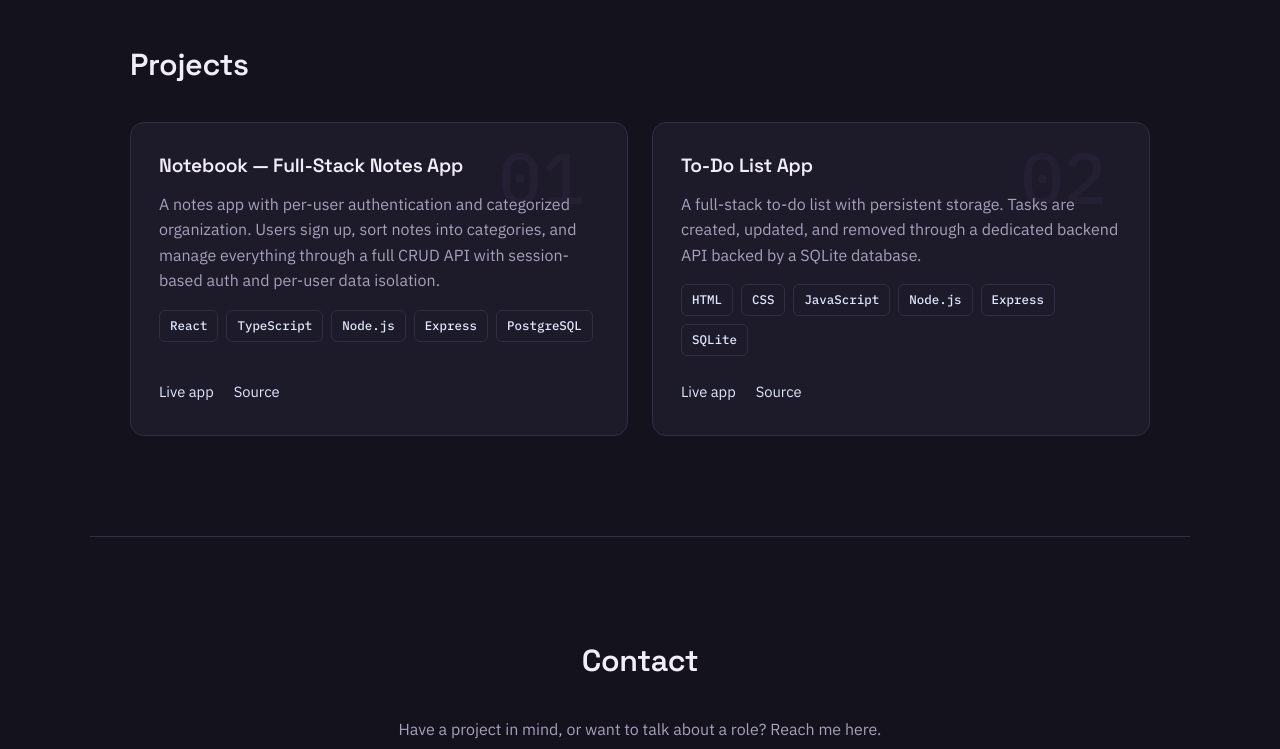
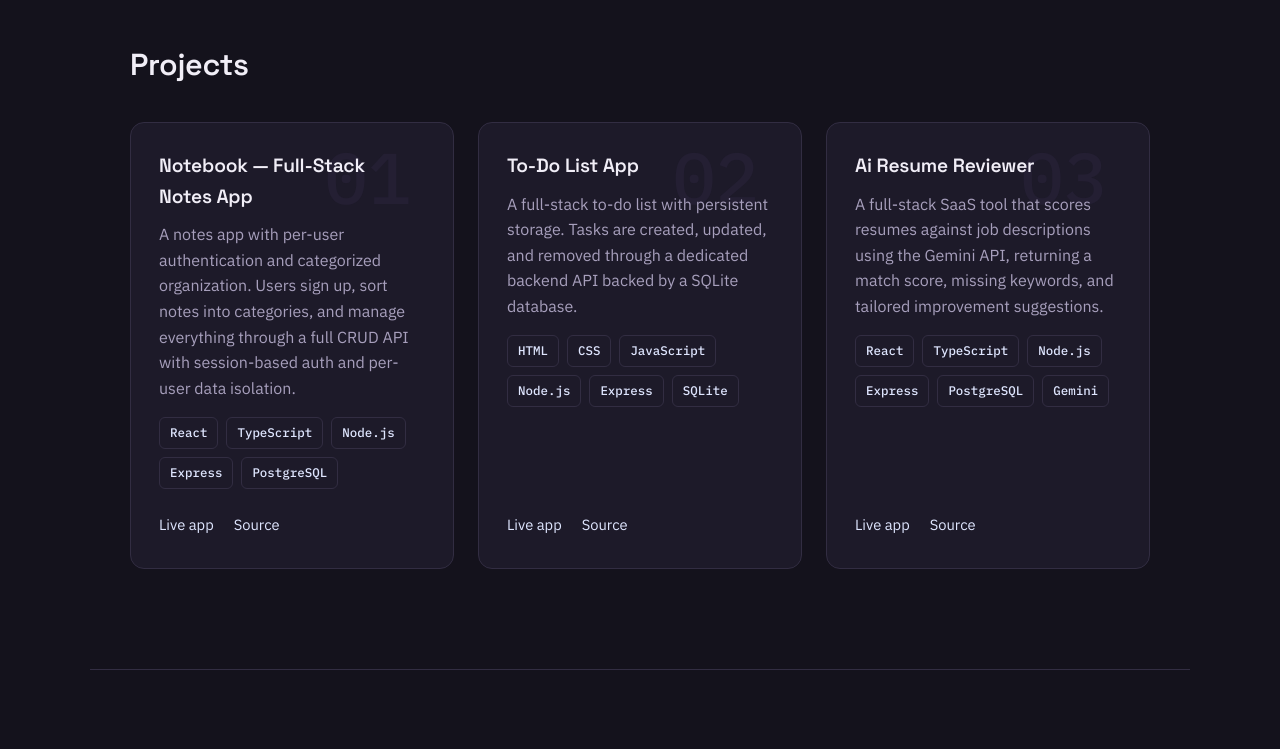
Before and after one commit to monocode-dev/Portfolio, a plain HTML site: page index.html in a window 1280 px wide. Shown: the part 1400-2149 px from the top of the page. Drawn offline with Linux system fonts and the light colour scheme.

Commit message:
new project

```diff
--- a/index.html
+++ b/index.html
@@ -133,7 +133,7 @@
         <span class="tag">PostgreSQL</span>
       </div>
       <div class="project-links">
-        <a href="https://full-stack-notes-app-roan.vercel.app/" target="_blank" rel="noopener">Live app</a>
+        <a href="https://monocode-notebook.vercel.app" target="_blank" rel="noopener">Live app</a>
         <a href="https://github.com/monocode-dev/Full-Stack-Notes-App" target="_blank" rel="noopener">Source</a>
       </div>
     </div>
@@ -158,6 +158,29 @@
       <div class="project-links">
         <a href="https://to-do-list-zdej.onrender.com/" target="_blank" rel="noopener">Live app</a>
         <a href="https://github.com/monocode-dev/To-Do-List" target="_blank" rel="noopener">Source</a>
+      </div>
+    </div>
+
+    <div class="project-grid">
+    <div class="project reveal">
+      <div class="project-head">
+        <span class="project-index">03</span>
+        <h3>Ai Resume Reviewer</h3>
+      </div>
+      <p>
+        A full-stack SaaS tool that scores resumes against job descriptions using the Gemini API, returning a match score, missing keywords, and tailored improvement suggestions.
+      </p>
+      <div class="tags">
+        <span class="tag">React</span>
+        <span class="tag">TypeScript</span>
+        <span class="tag">Node.js</span>
+        <span class="tag">Express</span>
+        <span class="tag">PostgreSQL</span>
+        <span class="tag">Gemini</span>
+      </div>
+      <div class="project-links">
+        <a href="https://ai-resume-review-mfkb.onrender.com/" target="_blank" rel="noopener">Live app</a>
+        <a href="https://github.com/monocode-dev/ai-resume-reviewer" target="_blank" rel="noopener">Source</a>
       </div>
     </div>
     </div>
--- a/style.css
+++ b/style.css
@@ -422,6 +422,8 @@ nav.scrolled {
   font-size: 1.2rem;
   margin-bottom: 10px;
   max-width: 85%;
+  z-index: 3;
+  position: inherit;
 }
 
 .project p {
```
Also changed, not shown: 1 other file.
